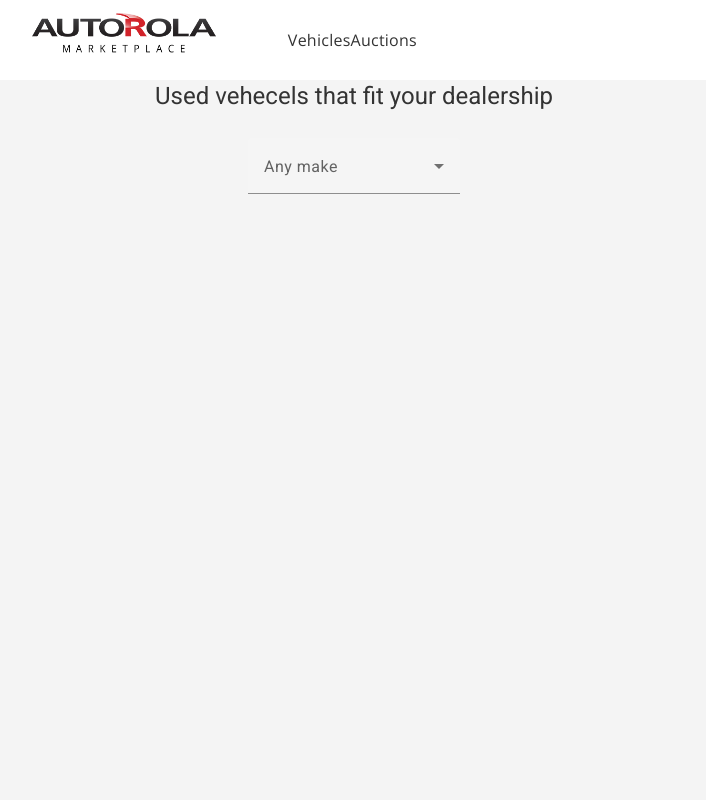
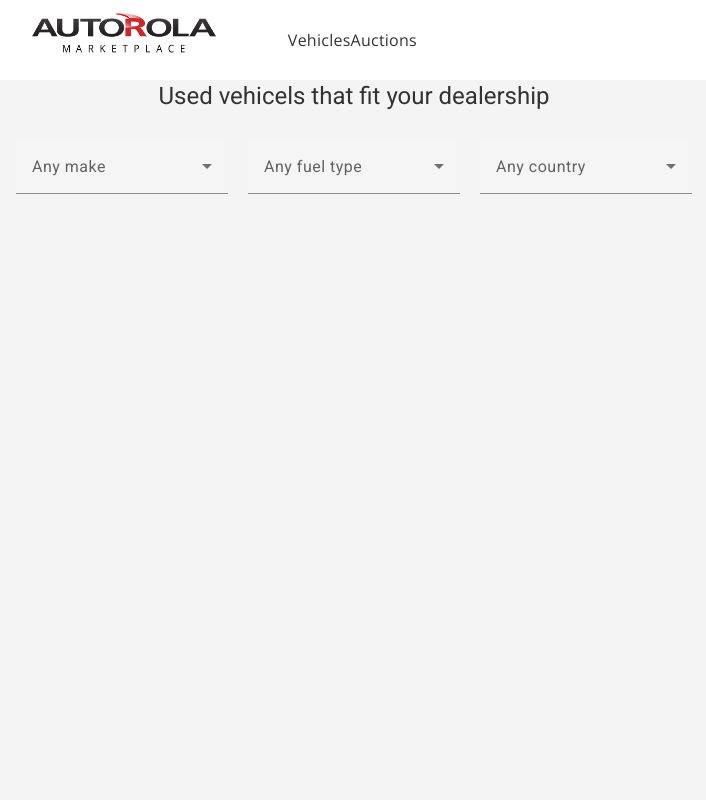
Before and after one commit to MarcKlesiewicz/autorola-assignment, an Angular app: page / in a window 1280 px wide. Shown: the top 800 px of the page, without its empty margins (286-992 px from the left). Built offline with nearby package versions, Linux system fonts and the light colour scheme.

Commit message:
added fueltype and country select

```diff
--- a/src/app/quick-search-filter/quick-search-filter.component.html
+++ b/src/app/quick-search-filter/quick-search-filter.component.html
@@ -1,5 +1,5 @@
 <body>
-    <h1>Used vehecels that fit your dealership</h1>
+    <h1>Used vehicels that fit your dealership</h1>
 
     <div class="filter-row">
     <mat-form-field class="filter-item">
@@ -8,5 +8,19 @@
             <mat-option *ngFor="let make of makesList" [value]="make">{{make}}</mat-option>
         </mat-select>
     </mat-form-field>
+
+    <mat-form-field class="filter-item">
+        <mat-label>{{selectedFuelTypeControl.value?.length === 0 ? 'Any fuel type' : 'Selected fuel types'}}</mat-label>
+        <mat-select multiple [formControl]="selectedFuelTypeControl" >
+            <mat-option *ngFor="let fuel of fuelTypeList" [value]="fuel">{{fuel}}</mat-option>
+        </mat-select>
+    </mat-form-field>
+
+    <mat-form-field class="filter-item">
+        <mat-label>{{selectedCountryControl.value?.length === 0 ? 'Any country' : 'Selected counties'}}</mat-label>
+        <mat-select multiple [formControl]="selectedCountryControl" >
+            <mat-option *ngFor="let country of countryList" [value]="country">{{country}}</mat-option>
+        </mat-select>
+    </mat-form-field>
     </div>
 </body>
```
